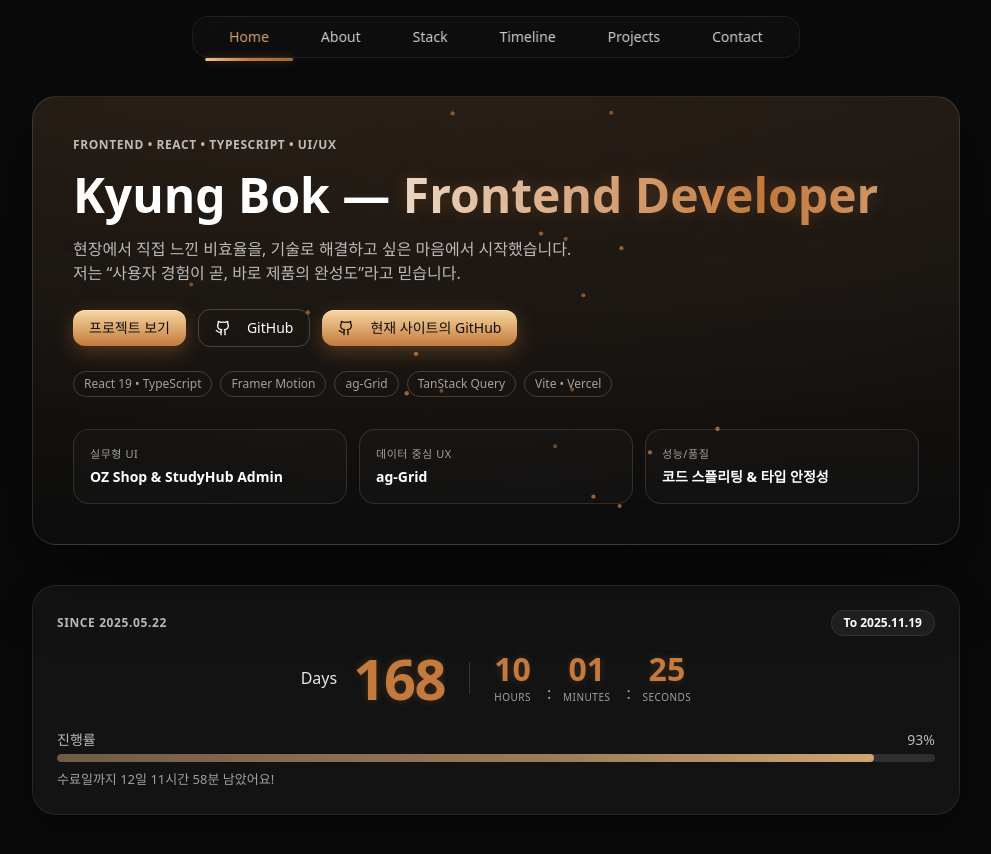
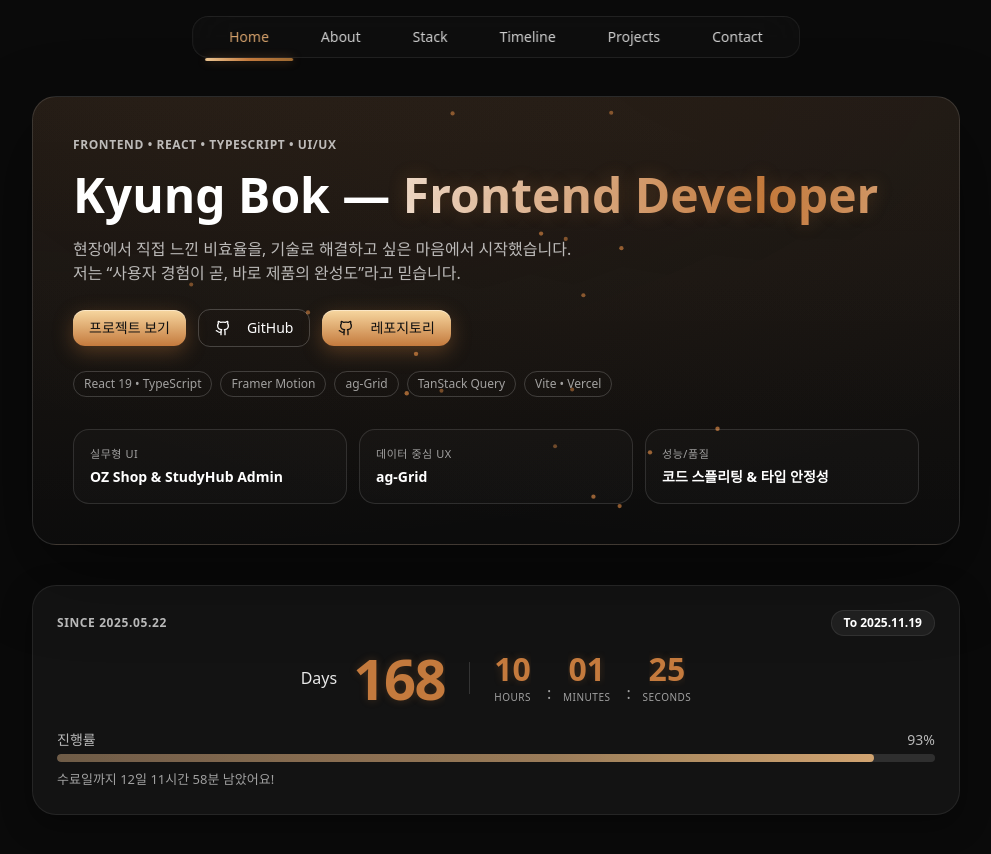
Before and after one commit to KYUNG-BOK/popol, a React (Vite) app: page / in a window 1280 px wide. Shown: the top 854 px of the page, without its empty margins (144-1135 px from the left). Built offline with nearby package versions, Linux system fonts and the light colour scheme.

Commit message:
버튼이름 수정

```diff
--- a/src/components/hero/GoldHero.tsx
+++ b/src/components/hero/GoldHero.tsx
@@ -55,7 +55,7 @@ export function GoldHero() {
           >
             <GoldButton className="cursor-pointer">
               <Github className="mr-2 h-4 w-4" />
-              현재 사이트의 GitHub
+              레포지토리
             </GoldButton>
           </a>
         </div>
```
